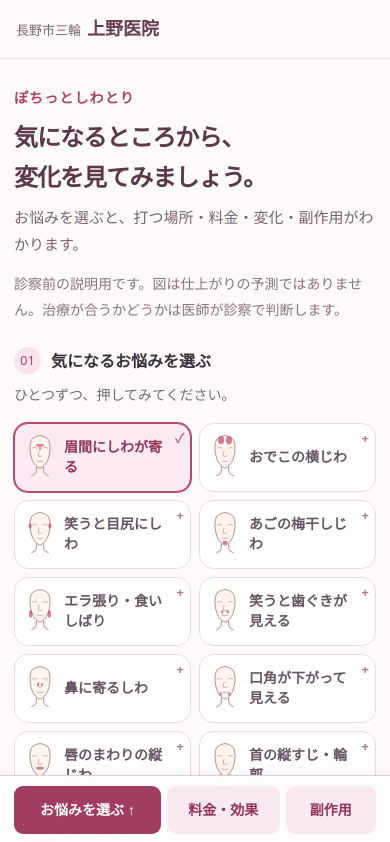
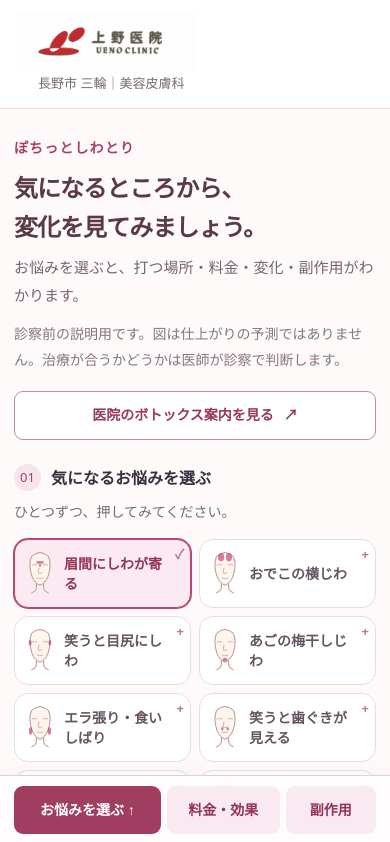
Before and after one commit to takuro-locomo/btx, a React (Vite) app: page / in a window 390 px wide. Shown: the top 842 px of the page. Built offline with nearby package versions, Linux system fonts and the light colour scheme.

Commit message:
Use official Ueno Clinic logo and add treatment information buttons

```diff
--- a/src/PatientApp.tsx
+++ b/src/PatientApp.tsx
@@ -116,8 +116,8 @@ export default function PatientApp() {
     <div className="clinical-app patient-app">
       <header className="patient-header">
         <a href="https://ueno-iin-biyou-miwa.com/" className="patient-clinic">
-          長野市三輪 <strong>上野医院</strong>
-          <span>美容皮膚科</span>
+          <img className="patient-clinic-logo" src="/ueno-clinic-logo.png" alt="上野医院 UENO CLINIC" width={250} height={82} />
+          <small>長野市 三輪｜美容皮膚科</small>
         </a>
         <span className="patient-header-tag">診察前のご相談ガイド</span>
       </header>
@@ -133,6 +133,7 @@ export default function PatientApp() {
           <p className="patient-disclaimer">
             診察前の説明用です。図は仕上がりの予測ではありません。治療が合うかどうかは医師が診察で判断します。
           </p>
+          <a className="patient-clinic-info-button" href="https://ueno-iin-biyou-miwa.com/siwa/" target="_blank" rel="noreferrer">医院のボトックス案内を見る<span aria-hidden="true">↗</span></a>
         </div>
 
         <div className="patient-layout">
@@ -479,7 +480,8 @@ export default function PatientApp() {
         <a href="#patient-risks">副作用</a>
       </nav>
       <footer className="patient-footer">
-        ぽちっとしわとり · 患者さん向け相談版
+        <a className="patient-clinic-info-button" href="https://ueno-iin-biyou-miwa.com/siwa/" target="_blank" rel="noreferrer">医院のボトックス案内を見る<span aria-hidden="true">↗</span></a>
+        <p>ぽちっとしわとり · 患者さん向け相談版</p>
         <span>医療行為や医師の診察を代替するものではありません。</span>
       </footer>
     </div>
--- a/src/styles/patient.css
+++ b/src/styles/patient.css
@@ -21,25 +21,13 @@
   align-items: center;
   justify-content: space-between;
   gap: 16px;
-  padding: 23px 28px;
+  padding: 10px 28px;
+  background: white;
   border-bottom: 1px solid #efdee4;
 }
-.patient-clinic {
-  display: flex;
-  align-items: baseline;
-  gap: 9px;
-  font-size: .875rem;
-  text-decoration: none;
-  color: #776873 !important;
-}
-.patient-clinic strong {
-  font-size: 21px;
-  font-weight: 700;
-  color: #663e50;
-}
-.patient-clinic span {
-  font-size: .8125rem;
-}
+.patient-clinic { display: flex; flex-direction: column; align-items: flex-start; gap: 0; text-decoration: none; color: #776873 !important; }
+.patient-clinic-logo { display: block; width: 200px; height: auto; }
+.patient-clinic small { font-size: .8125rem; margin-left: 25px; }
 .patient-header-tag {
   font-size: .8125rem;
   color: #8a6c7a;
@@ -713,14 +701,8 @@
   .patient-header {
     padding: 13px 16px;
   }
-  .patient-clinic {
-    font-size: .8125rem;
-    gap: 6px;
-  }
-  .patient-clinic strong {
-    font-size: 18px;
-  }
-  .patient-clinic span,
+  .patient-clinic-logo { width: 180px; }
+  .patient-clinic small { margin-left: 22px; }
   .patient-header-tag {
     display: none;
   }
@@ -887,3 +869,9 @@
   .patient-face-pair figcaption, .patient-face-label { font-size: .8125rem; }
   .patient-price { white-space: normal; }
 }
+
+.patient-app .patient-clinic-info-button { display: inline-flex; align-items: center; justify-content: center; gap: 10px; min-height: 48px; max-width: 100%; margin-top: 18px; padding: 12px 16px; border: 1px solid #c28ba1; border-radius: 9px; background: white; color: #963858; font-size: .9375rem; font-weight: 650; line-height: 1.6; text-decoration: none; }
+.patient-app .patient-clinic-info-button:hover { background: #fbeaf1; border-color: #a93f65; }
+.patient-app .patient-clinic-info-button > span { display: inline; flex-shrink: 0; margin: 0; font-size: inherit; }
+.patient-footer .patient-clinic-info-button { margin: 0 0 18px; }
+@media (max-width: 540px) { .patient-app .patient-clinic-info-button { width: 100%; font-size: .875rem; } }
```
Also changed, not shown: public/ueno-clinic-logo.png (added).
